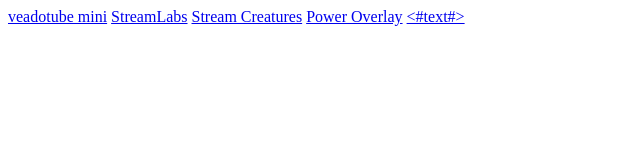
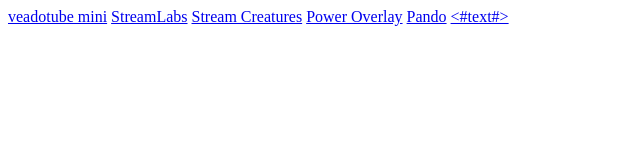
Before and after one commit to Farwalker3/AwesomeStreamOverlays, a plain HTML site: page index.html in a window 1280 px wide. Shown: the full height of the page, 0-640 px from the left. Drawn offline with Linux system fonts and the light colour scheme.

Commit message:
Modified by Source

```diff
--- a/index.html
+++ b/index.html
@@ -9,6 +9,7 @@
 		<a href="https://streamlabs.com/themes">StreamLabs</a>
 		<a href="https://streamcreatures.com/">Stream Creatures</a>
 		<a href="https://poweroverlay.io/widgets">Power Overlay</a>
+		<a href="https://mypando.tv/">Pando</a>
 		<a href="<#url#>"><#text#></a>
 	</body>
 </html>
```
